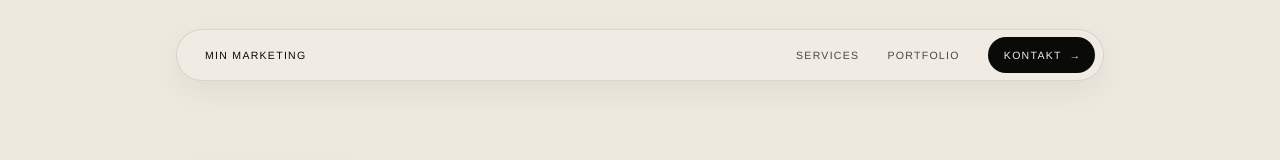
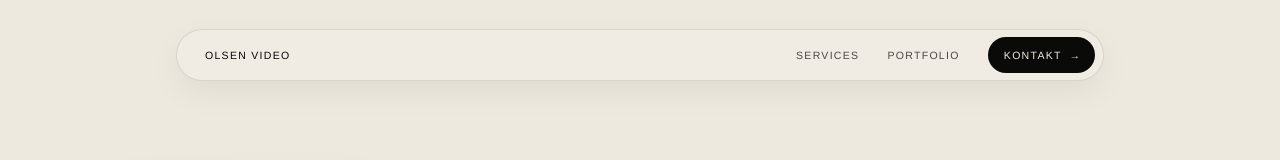
Before and after one commit to ChristianOlsen1997/minmarketing, a Next.js app: page / in a window 1280 px wide. Shown: the top 160 px of the page. Built offline with nearby package versions, Linux system fonts and the light colour scheme.

Commit message:
Nyt navn

```diff
--- a/app/kontakt/page.tsx
+++ b/app/kontakt/page.tsx
@@ -12,8 +12,8 @@ export default function ContactPage() {
   return (
     <main className="contact-page" id="top">
       <header className="hero__header contact-page__header" aria-label="Primary navigation">
-        <Link className="hero__brand" href="/" aria-label="MIN MARKETING home">
-          MIN MARKETING
+        <Link className="hero__brand" href="/" aria-label="OLSEN VIDEO home">
+          OLSEN VIDEO
         </Link>
         <nav className="hero__nav" aria-label="Site navigation">
           <Link className="hero__nav-link" href="/services">
--- a/app/page.tsx
+++ b/app/page.tsx
@@ -7,8 +7,8 @@ export default function Home() {
     <>
       <main className="hero" id="top">
       <header className="hero__header" aria-label="Primary navigation">
-        <Link className="hero__brand" href="/" aria-label="MIN MARKETING home">
-          MIN MARKETING
+        <Link className="hero__brand" href="/" aria-label="OLSEN VIDEO home">
+          OLSEN VIDEO
         </Link>
         <nav className="hero__nav" aria-label="Site navigation">
           <Link className="hero__nav-link" href="/services">
--- a/app/services/page.tsx
+++ b/app/services/page.tsx
@@ -14,8 +14,8 @@ export default function ServicesPage() {
   return (
     <main className="services-page" id="top">
       <header className="hero__header services-page__header" aria-label="Primary navigation">
-        <Link className="hero__brand" href="/" aria-label="MIN MARKETING home">
-          MIN MARKETING
+        <Link className="hero__brand" href="/" aria-label="OLSEN VIDEO home">
+          OLSEN VIDEO
         </Link>
         <nav className="hero__nav" aria-label="Site navigation">
           <Link className="hero__nav-link" href="/services">
```
